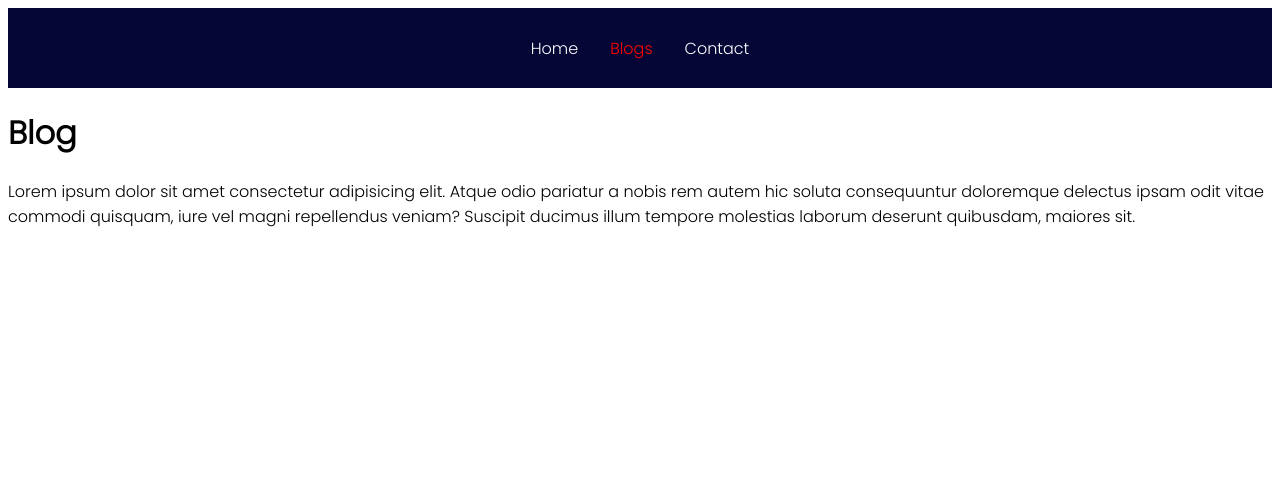
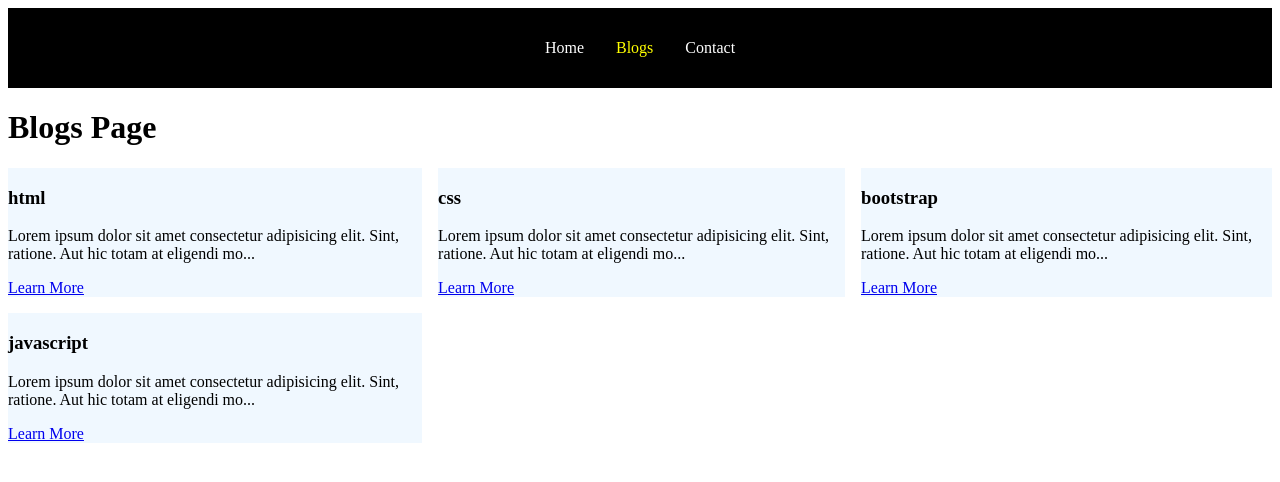
Before and after one commit to Bulbulahmed10/react-practice-anisul-islam-sir, a React (Create React App) app: page /blogs in a window 1280 px wide. Shown: the top 482 px of the page. Built offline with nearby package versions, Linux system fonts and the light colour scheme.

Commit message:
practice routing navigation, dynamic routing, useLocation hook

```diff
--- a/public/style.css
+++ b/public/style.css
@@ -1,4 +1,4 @@
-@import url('https://fonts.googleapis.com/css2?family=Poppins:wght@300&display=swap');
+/* @import url('https://fonts.googleapis.com/css2?family=Poppins:wght@300&display=swap');
 *{
 
   box-sizing: border-box;
@@ -19,7 +19,7 @@ body{
 
 /* card component css */
 
-.card{
+/* .card{
   width: 250px;
   background: #fff;
   display: inline-block;
@@ -53,7 +53,7 @@ body{
   color: #38797D;
   font-weight: 400;
   margin-top: 10px;
-}
+} */ */
 
 /* span{
   display: block;
@@ -65,7 +65,7 @@ body{
   letter-spacing: 2px;
 } */
 
-.cart-button{
+/* .cart-button{
   width: 100%;
   padding: 15px 0;
   border: none;
@@ -101,3 +101,4 @@ body{
 .InvalidInput{
   background-color: red;
 }
+ */
--- a/src/App.css
+++ b/src/App.css
@@ -1,23 +1,44 @@
 nav{
   height: 10vh;
-  background-color: rgb(5, 5, 54);
+  background-color: black;
+
   display: flex;
+  justify-content: center;
   align-items: center;
-  justify-content: center;
 }
 
-.navLink{
+.nav_link{
   color: white;
   margin: 1rem;
   text-decoration: none;
   transition: all .3s;
 }
 
-.navLink:hover{
-  color: orange;
+.nav_link:hover{
+  color: brown;
 }
 
 nav .active{
+  color: yellow;
+}
 
-  color: red;
+section{
+  display: grid;
+  grid-gap: 1rem;
 }
+
+article{
+  background-color: aliceblue;
+}
+
+@media screen  and (min-width:600px) {
+  section{
+    grid-template-columns: auto auto;
+  }
+}
+
+@media screen  and (min-width:992px) {
+  section{
+    grid-template-columns: auto auto auto;
+  }
+}
--- a/src/App.js
+++ b/src/App.js
@@ -1,8 +1,14 @@
 import React from "react";
-import {BrowserRouter, Routes, Route} from "react-router-dom"
+import { BrowserRouter, Routes, Route } from "react-router-dom";
 
-import style from "./App.css"
+import style from "./App.css";
+import Home from "./pages/Home";
+import Blogs from "./pages/Blogs";
+import Blog from "./pages/Blog";
+import Contact from "./pages/Contact";
+import Error from "./pages/Error";
 
+import Navbar from "./components/Navbar/Navbar";
 // import Card from "./components/Product-card";
 // import Products from "./products.json";
 // import Card2 from "./components/Card2";
@@ -27,13 +33,6 @@ import style from "./App.css"
 // import Users from "./components/PropTypes/Users";
 
 //! page( practice routing)
-import Home from "./pages/Home";
-import Blog from "./pages/Blog";
-import Contact from "./pages/Contact";
-import Error from "./pages/Error";
-import Navbar from "./components/Navbar/Navbar";
-
-
 
 function App() {
   // let items = [];
@@ -52,7 +51,6 @@ function App() {
   //   console.log(childDataParameter)
   // }
 
-
   //! Todo-App component data
 
   //!! Plan
@@ -60,9 +58,6 @@ function App() {
   //!!! App.js ==> Components ==> Home.js(todo = ["item1", "item2"]) ==> Todos ==> Todo
 
   //! Components ===> NewTodo(client side)
-
-
-
 
   return (
     <div>
@@ -78,12 +73,11 @@ function App() {
       {/* <FormHandling /> */}
       {/* <FormHandling2 /> */}
 
-
       {/* //! passing data from child to parent component */}
 
       {/* <ChildComponent parentData="I am parent data visit to child compunent.. please welcome me" childData={passingDataPtoC} /> */}
 
-     {/* //! Todo-App component data!!! */}
+      {/* //! Todo-App component data!!! */}
 
       {/* <Home /> */}
 
@@ -94,7 +88,6 @@ function App() {
       {/* <FAQS /> */}
 
       {/*//! UseEffect */}
-
 
       {/* <UseEffectExample /> */}
 
@@ -114,15 +107,14 @@ function App() {
 
       <BrowserRouter>
         <Navbar />
-        <Routes >
+        <Routes>
           <Route path="/" element={<Home />} />
-          <Route path="/blogs" element={<Blog /> } />
-          <Route path="/contact" element={<Contact/>} />
+          <Route path="/blogs" element={<Blogs />} />
+          <Route path="/blogs/:title" element={<Blog />} />
+          <Route path="/contact" element={<Contact />} />
           <Route path="*" element={<Error />} />
         </Routes>
-
       </BrowserRouter>
-
     </div>
   );
 }
--- /dev/null
+++ b/src/blogsData.jsx
@@ -0,0 +1,22 @@
+export const blogsData = [
+  {
+    id: 1,
+    title: "html",
+    body: "Lorem ipsum dolor sit amet consectetur adipisicing elit. Sint, ratione. Aut hic totam at eligendi molestias enim temporibus minus iure aperiam repudiandae vitae, quam magnam quo fugit provident blanditiis obcaecati magni velit! Amet velit nesciunt illo cupiditate ducimus quas totam repellendus! Ut cum optio illo adipisci atque similique blanditiis praesentium, sed quam illum pariatur consequuntur nisi voluptas possimus quos molestias repellendus at placeat consectetur esse laudantium? Officiis, in totam sint dolorem consectetur corrupti ipsam tenetur, assumenda, pariatur magni incidunt odit soluta fugit quae id ab neque voluptatem non quisquam libero accusantium quod aperiam nobis! Ut porro quidem laudantium consectetur libero, aliquam impedit omnis obcaecati sequi magni, maiores, labore nihil iste. Delectus nesciunt similique eligendi, ullam libero deleniti corrupti! Quae voluptatem vero est suscipit et! Officiis unde est explicabo, ipsum quis non odit earum quibusdam eum, praesentium illo, accusamus ratione. Numquam perferendis ex delectus quae optio illo, temporibus animi impedit esse."
+  },
+  {
+    id: 2,
+    title: "css",
+    body: "Lorem ipsum dolor sit amet consectetur adipisicing elit. Sint, ratione. Aut hic totam at eligendi molestias enim temporibus minus iure aperiam repudiandae vitae, quam magnam quo fugit provident blanditiis obcaecati magni velit! Amet velit nesciunt illo cupiditate ducimus quas totam repellendus! Ut cum optio illo adipisci atque similique blanditiis praesentium, sed quam illum pariatur consequuntur nisi voluptas possimus quos molestias repellendus at placeat consectetur esse laudantium? Officiis, in totam sint dolorem consectetur corrupti ipsam tenetur, assumenda, pariatur magni incidunt odit soluta fugit quae id ab neque voluptatem non quisquam libero accusantium quod aperiam nobis! Ut porro quidem laudantium consectetur libero, aliquam impedit omnis obcaecati sequi magni, maiores, labore nihil iste. Delectus nesciunt similique eligendi, ullam libero deleniti corrupti! Quae voluptatem vero est suscipit et! Officiis unde est explicabo, ipsum quis non odit earum quibusdam eum, praesentium illo, accusamus ratione. Numquam perferendis ex delectus quae optio illo, temporibus animi impedit esse."
+  },
+  {
+    id: 3,
+    title: "bootstrap",
+    body: "Lorem ipsum dolor sit amet consectetur adipisicing elit. Sint, ratione. Aut hic totam at eligendi molestias enim temporibus minus iure aperiam repudiandae vitae, quam magnam quo fugit provident blanditiis obcaecati magni velit! Amet velit nesciunt illo cupiditate ducimus quas totam repellendus! Ut cum optio illo adipisci atque similique blanditiis praesentium, sed quam illum pariatur consequuntur nisi voluptas possimus quos molestias repellendus at placeat consectetur esse laudantium? Officiis, in totam sint dolorem consectetur corrupti ipsam tenetur, assumenda, pariatur magni incidunt odit soluta fugit quae id ab neque voluptatem non quisquam libero accusantium quod aperiam nobis! Ut porro quidem laudantium consectetur libero, aliquam impedit omnis obcaecati sequi magni, maiores, labore nihil iste. Delectus nesciunt similique eligendi, ullam libero deleniti corrupti! Quae voluptatem vero est suscipit et! Officiis unde est explicabo, ipsum quis non odit earum quibusdam eum, praesentium illo, accusamus ratione. Numquam perferendis ex delectus quae optio illo, temporibus animi impedit esse."
+  },
+  {
+    id: 4,
+    title: "javascript",
+    body: "Lorem ipsum dolor sit amet consectetur adipisicing elit. Sint, ratione. Aut hic totam at eligendi molestias enim temporibus minus iure aperiam repudiandae vitae, quam magnam quo fugit provident blanditiis obcaecati magni velit! Amet velit nesciunt illo cupiditate ducimus quas totam repellendus! Ut cum optio illo adipisci atque similique blanditiis praesentium, sed quam illum pariatur consequuntur nisi voluptas possimus quos molestias repellendus at placeat consectetur esse laudantium? Officiis, in totam sint dolorem consectetur corrupti ipsam tenetur, assumenda, pariatur magni incidunt odit soluta fugit quae id ab neque voluptatem non quisquam libero accusantium quod aperiam nobis! Ut porro quidem laudantium consectetur libero, aliquam impedit omnis obcaecati sequi magni, maiores, labore nihil iste. Delectus nesciunt similique eligendi, ullam libero deleniti corrupti! Quae voluptatem vero est suscipit et! Officiis unde est explicabo, ipsum quis non odit earum quibusdam eum, praesentium illo, accusamus ratione. Numquam perferendis ex delectus quae optio illo, temporibus animi impedit esse."
+  },
+]
--- a/src/components/Navbar/Navbar.jsx
+++ b/src/components/Navbar/Navbar.jsx
@@ -1,11 +1,13 @@
 import React from 'react'
-import {Link, NavLink} from "react-router-dom"
+import { Link, NavLink } from "react-router-dom";
+
+
 const Navbar = () => {
   return (
     <nav>
-      <NavLink to="/" className='navLink'>Home</NavLink>
-      <NavLink to="/blogs" className='navLink'>Blogs</NavLink>
-      <NavLink to="/contact" className='navLink'>Contact</NavLink>
+      <NavLink to="/" className='nav_link'>Home</NavLink>
+      <NavLink to="/blogs" className='nav_link'>Blogs</NavLink>
+      <NavLink to="/contact" className='nav_link'>Contact</NavLink>
     </nav>
   )
 }
--- a/src/pages/Blog.jsx
+++ b/src/pages/Blog.jsx
@@ -1,12 +1,25 @@
-import React from 'react'
+import React from "react";
+import { useParams, useLocation } from "react-router-dom";
 
 const Blog = () => {
+  const { title } = useParams();
+  const location = useLocation();
+  const { body } = location.state;
+  // const [bodyData, setBodyData] = useState("")
+
+  // useEffect(()  =>{
+  // const blogData =  blogsData.filter((blog)  => blog.title === title)
+
+  // setBodyData(blogData[0].body)
+  // }, [])
+
   return (
     <div>
-      <h1>Blog</h1>
-      <p>Lorem ipsum dolor sit amet consectetur adipisicing elit. Atque odio pariatur a nobis rem autem hic soluta consequuntur doloremque delectus ipsam odit vitae commodi quisquam, iure vel magni repellendus veniam? Suscipit ducimus illum tempore molestias laborum deserunt quibusdam, maiores sit.</p>
+      <h1>{title}</h1>
+      <p>{body.slice(0, 500)} </p>
+      <p>{body.slice(501, 5900)} </p>
     </div>
-  )
-}
+  );
+};
 
-export default Blog
+export default Blog;
--- /dev/null
+++ b/src/pages/Blogs.jsx
@@ -0,0 +1,38 @@
+import React, { useState } from "react";
+import { Link } from "react-router-dom";
+
+import { blogsData } from "../blogsData";
+
+const Blogs = () => {
+  const [blogs, setBlogs] = useState(blogsData);
+
+  const truncateString = (str, num) => {
+    if (str.length > num) {
+      return str.slice(0, num) + "...";
+    } else {
+      return str;
+    }
+  };
+
+  return (
+    <div>
+      <h1>Blogs Page</h1>
+      <section>
+        {blogs.map((blog) => {
+          const { id, title, body } = blog;
+          return (
+            <article key={id}>
+              <h3> {title} </h3>
+              <p>{truncateString(body, 100)} </p>
+              <Link to={title} state={{body}}>
+                Learn More
+              </Link>
+            </article>
+          );
+        })}
+      </section>
+    </div>
+  );
+};
+
+export default Blogs;
--- a/src/pages/Contact.jsx
+++ b/src/pages/Contact.jsx
@@ -1,18 +1,18 @@
 import React from 'react'
-import {useNavigate} from "react-router-dom"
+import { useNavigate } from 'react-router-dom'
 
 const Contact = () => {
-
   const navigate = useNavigate()
   return (
     <div>
-      <h1>Contact</h1>
-      <p>Lorem ipsum dolor sit amet consectetur adipisicing elit. Dicta culpa tempore incidunt, at iure tempora sequi amet ipsum, suscipit necessitatibus voluptatibus ullam cupiditate, deserunt porro corrupti assumenda est quam perferendis.
+      <h1>Contact Page</h1>
+      <p>Lorem, ipsum dolor sit amet consectetur adipisicing elit. Iste exercitationem error, eius ullam ratione sunt velit porro deserunt! Suscipit perspiciatis ipsa assumenda quam, tempora itaque libero tenetur nisi, aliquid quidem necessitatibus delectus dolor velit nulla ex. Doloremque modi in dignissimos quasi vero consectetur aperiam ducimus maiores at optio aliquid nam facere blanditiis iste, nemo quisquam debitis veniam pariatur nobis! Vero a harum voluptatibus ipsam animi numquam aliquam fuga asperiores nesciunt ipsum quos reiciendis facilis maiores distinctio porro molestiae corrupti odit fugit, quia doloribus tempore ab eligendi rerum unde! Molestiae maxime eligendi facere animi a aliquam placeat temporibus culpa sed ex?</p>
 
-      </p>
-      <button onClick={() =>{
+      <button onClick={() => {
+
+
         navigate("/")
-      }}>Go to Home page</button>
+      }}>Go to Home Page</button>
     </div>
   )
 }
--- a/src/pages/Error.jsx
+++ b/src/pages/Error.jsx
@@ -3,7 +3,7 @@ import React from 'react'
 const Error = () => {
   return (
     <div>
-      <h1>404 Page Not Found</h1>
+      <h1> 404 Page Not Found </h1>
     </div>
   )
 }
--- a/src/pages/Home.jsx
+++ b/src/pages/Home.jsx
@@ -3,8 +3,8 @@ import React from 'react'
 const Home = () => {
   return (
     <div>
-      <h1>Home</h1>
-      <p>Lorem, ipsum dolor sit amet consectetur adipisicing elit. Itaque quas ipsa expedita accusantium, quis sunt laboriosam voluptas possimus ex consequuntur blanditiis cumque illo ea unde odit vitae reprehenderit ipsum! Voluptas.</p>
+      <h1>Home Page</h1>
+      <p>Lorem ipsum dolor sit amet consectetur adipisicing elit. Minima quas obcaecati, quo ipsum maxime dolore quia, unde nesciunt modi libero nam soluta repellat veritatis magni animi nemo qui saepe! Dolorum distinctio animi impedit voluptas modi, necessitatibus dolorem est ipsam, ratione doloremque eum enim nostrum delectus quaerat placeat perferendis illum libero excepturi? Possimus reprehenderit facere perferendis dicta qui saepe rem, doloribus veritatis tenetur ex sed quis corrupti numquam! Sunt, consequatur molestias repellat est in doloremque dolorem incidunt officiis aspernatur libero molestiae, vel sequi inventore, at dolore cum! Corporis odio, minus ducimus, pariatur delectus doloremque in maxime beatae commodi deleniti blanditiis ex.</p>
     </div>
   )
 }
```
